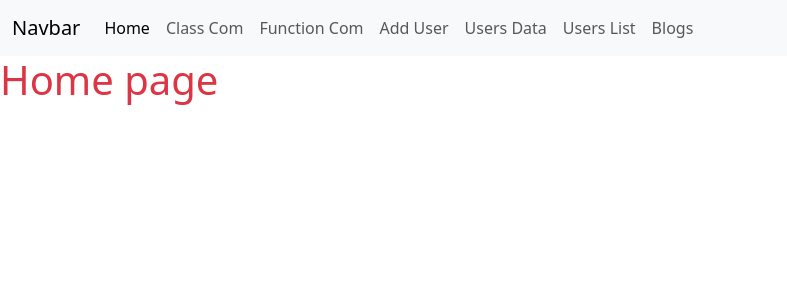
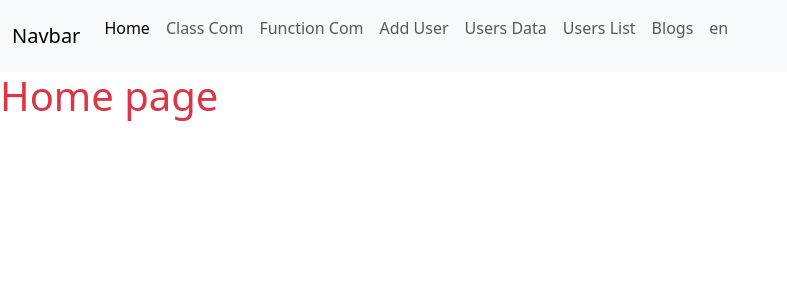
Before and after one commit to abdelrahmanShabaan/React_js_ITI_XMaster_Packages, a React (Create React App) app: page / in a window 1280 px wide. Shown: the top 300 px of the page, without its empty margins (0-787 px from the left). Built offline with nearby package versions, Linux system fonts and the light colour scheme.

Commit message:
i need read payload from store

```diff
--- a/src/Components/Navbar.js
+++ b/src/Components/Navbar.js
@@ -37,6 +37,10 @@ function Navbar() {
                 <li className="nav-item">
                     <Link className="nav-link" to="/blogs">Blogs</Link>
                 </li>
+                <li className="nav-item">
+                    {/* i need read payload from store */}
+                    <p className="nav-link">en</p>
+                </li>
 
             </ul>
             </div>
```
